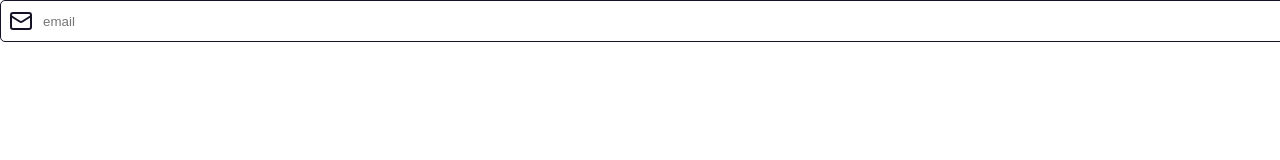
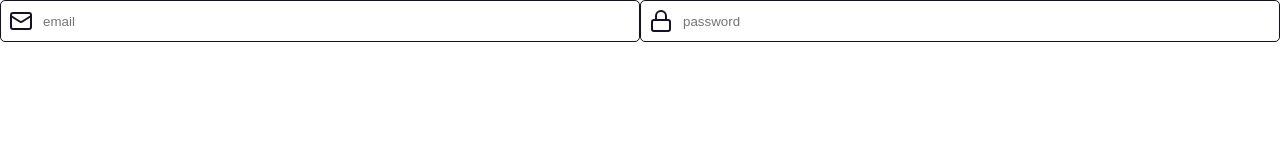
Before and after one commit to Nour-El-Dandachi/gitmap, a React (Create React App) app in the folder frontend/: page /login in a window 1280 px wide. Shown: the top 160 px of the page. Built offline with nearby package versions, Linux system fonts and the light colour scheme.

Commit message:
created login left side files

```diff
--- a/frontend/src/pages/login/index.jsx
+++ b/frontend/src/pages/login/index.jsx
@@ -4,8 +4,9 @@ import './login.css';
 
 const Login = () => {
     return (
-        <div>
+        <div className="login-page">
             <Input hint={"email"} icon={"mail"}/>
+            <Input hint={"password"} icon={"lock"}/>
         </div>
     );
 }
--- a/frontend/src/pages/login/login.css
+++ b/frontend/src/pages/login/login.css
@@ -0,0 +1,5 @@
+.login-page{
+    display: flex;
+    flex-direction: row;
+    gap: 0px;
+}
```
Also changed, not shown: frontend/src/components/login/left-side/index.jsx (added), frontend/src/components/login/left-side/left-side.css (added).
